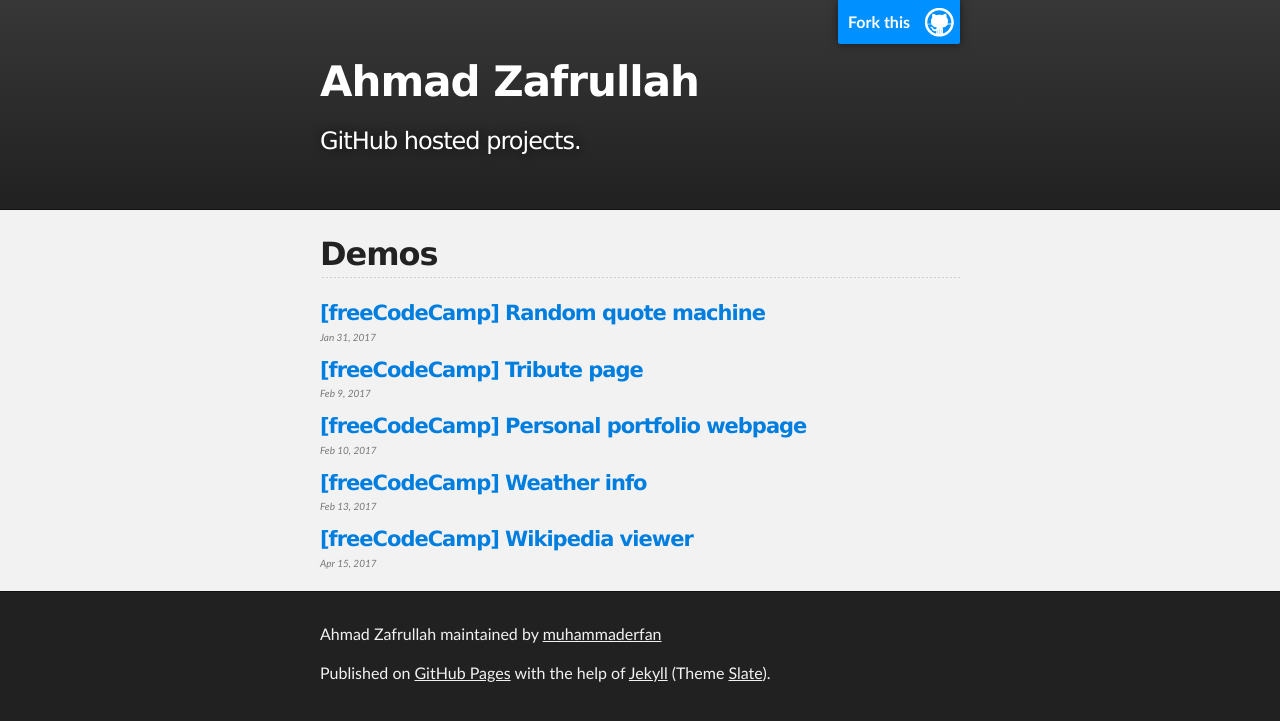
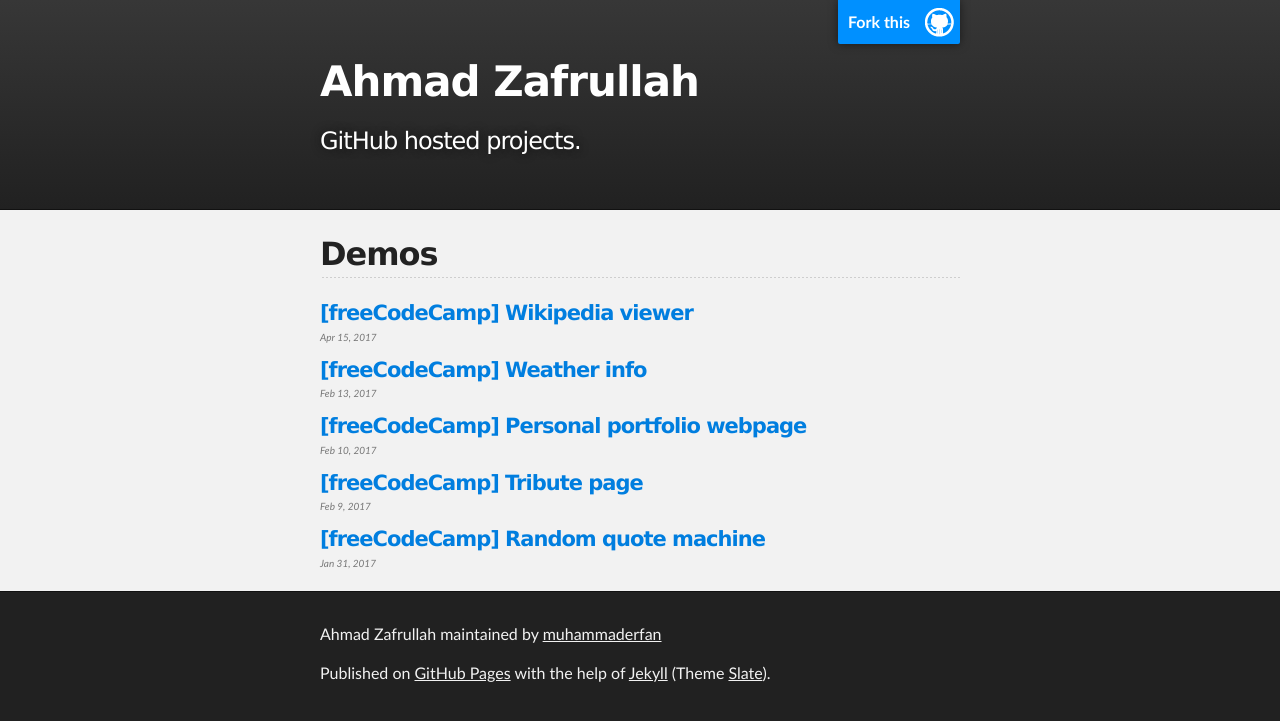
Before and after one commit to muhammaderfan/erf, a Jekyll site: the page built from demos.md, in a window 1280 px wide. Shown: the top 721 px of the page. Built offline with Jekyll 4.4.1, drawn with Linux system fonts in a browser that asks for light colours.

Commit message:
update list order by date

```diff
--- a/_layouts/demo.html
+++ b/_layouts/demo.html
@@ -8,7 +8,8 @@
 
   <div class="_lists">
 
-    {% for demo in site.demos %}
+    {% assign sorted = site.demos | sort: 'date' %}
+    {% for demo in sorted reversed %}
       <div class="_item">
         <h4 class="_title">
           <a href="{{ demo.demo_url }}">
--- a/_layouts/presentation.html
+++ b/_layouts/presentation.html
@@ -8,7 +8,8 @@
 
   <div class="_lists">
 
-    {% for slide in site.presentations %}
+    {% assign sorted = site.presentations | sort: 'date' %}
+    {% for slide in sorted reversed %}
       <div class="_item">
         <h4 class="_title">
           <a href="{{ slide.slide_url }}">
```
